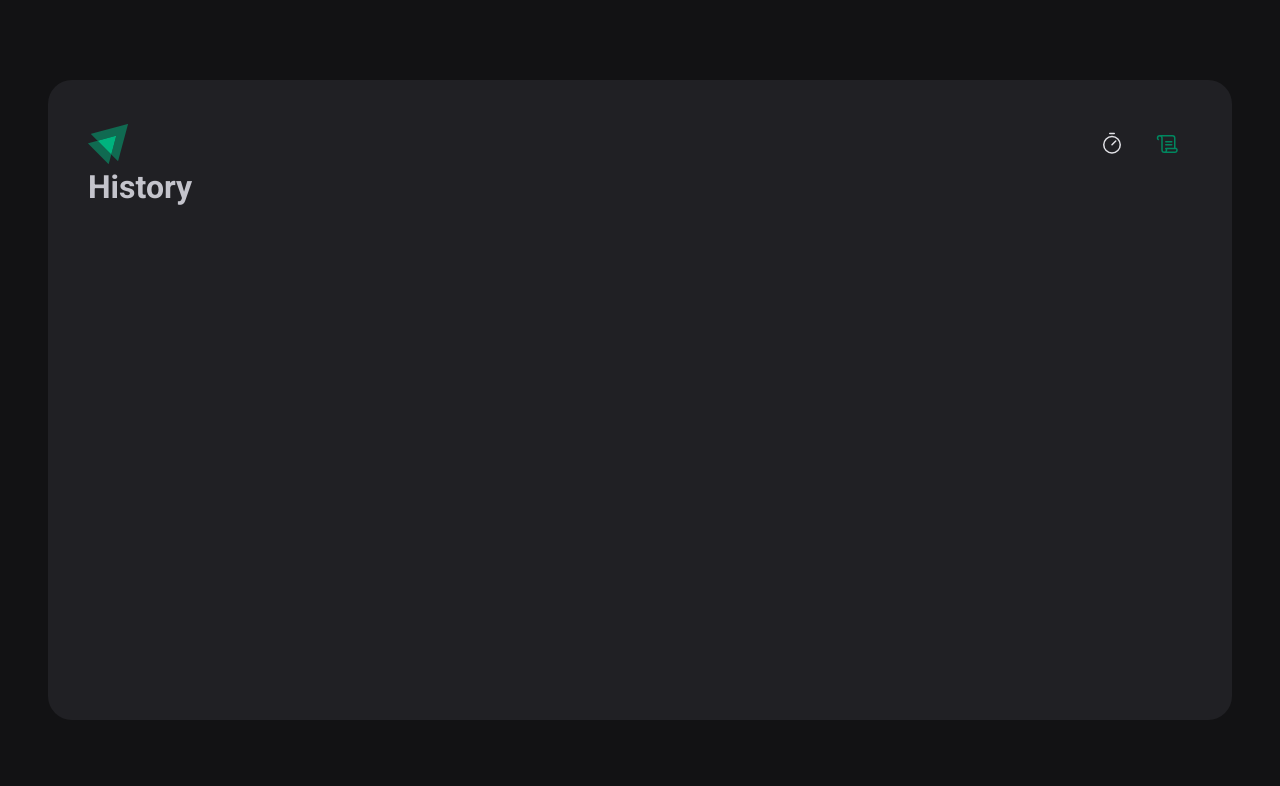
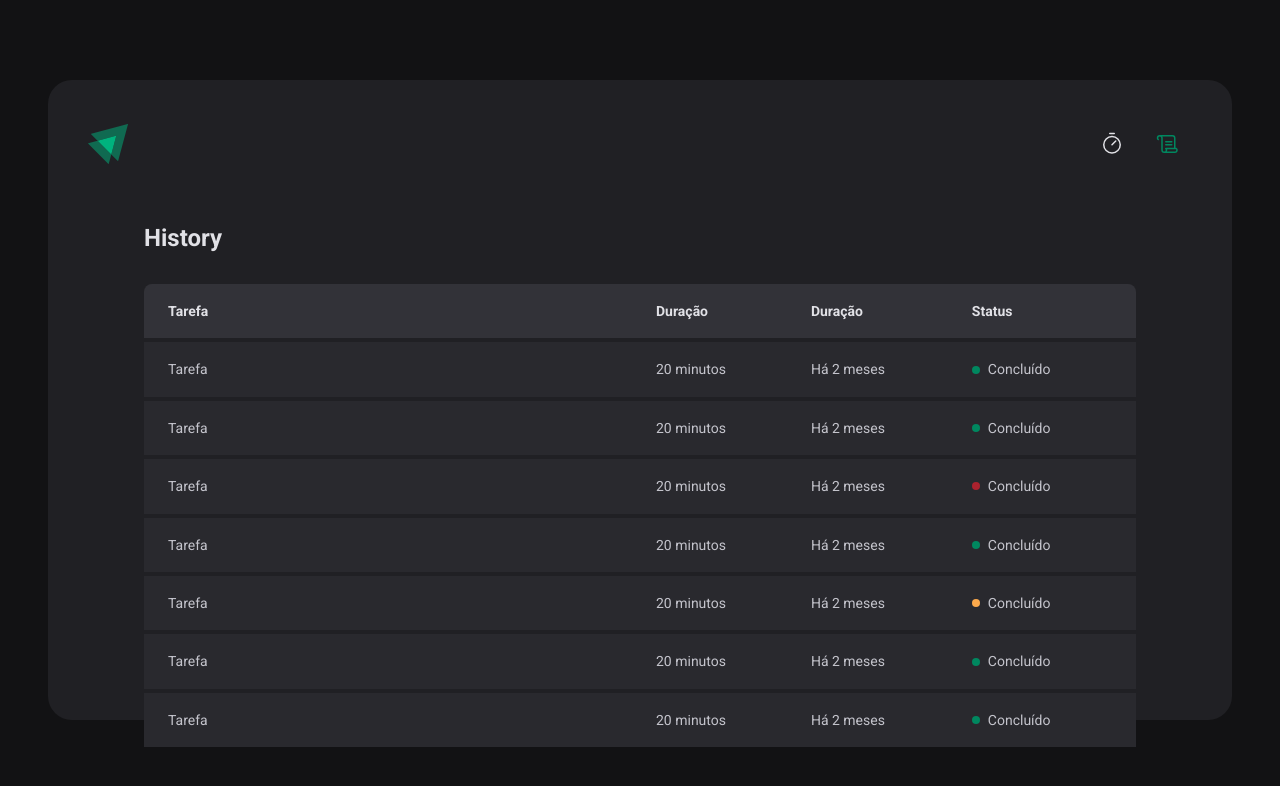
Before and after one commit to EmmanuelBarbosaMonteiro/02-ignite-timer-in-next-stitches, a Next.js app: page /history in a window 1280 px wide. Shown: the top 786 px of the page. Built offline with nearby package versions, Linux system fonts and the light colour scheme.

Commit message:
feat: Added to history table and with styling

```diff
--- a/src/app/history/page.tsx
+++ b/src/app/history/page.tsx
@@ -1,3 +1,80 @@
+import { HistoryContainer, HistoryList, Status } from './styles'
+
 export default function History() {
-  return <h1>History</h1>
+  return (
+    <HistoryContainer>
+      <h1>History</h1>
+
+      <HistoryList>
+        <table>
+          <thead>
+            <tr>
+              <th>Tarefa</th>
+              <th>Duração</th>
+              <th>Duração</th>
+              <th>Status</th>
+            </tr>
+          </thead>
+          <tbody>
+            <tr>
+              <td>Tarefa</td>
+              <td>20 minutos</td>
+              <td>Há 2 meses</td>
+              <td>
+                <Status statusColor="green">Concluído</Status>
+              </td>
+            </tr>
+            <tr>
+              <td>Tarefa</td>
+              <td>20 minutos</td>
+              <td>Há 2 meses</td>
+              <td>
+                <Status statusColor="green">Concluído</Status>
+              </td>
+            </tr>
+            <tr>
+              <td>Tarefa</td>
+              <td>20 minutos</td>
+              <td>Há 2 meses</td>
+              <td>
+                <Status statusColor="red">Concluído</Status>
+              </td>
+            </tr>
+            <tr>
+              <td>Tarefa</td>
+              <td>20 minutos</td>
+              <td>Há 2 meses</td>
+              <td>
+                <Status statusColor="green">Concluído</Status>
+              </td>
+            </tr>
+            <tr>
+              <td>Tarefa</td>
+              <td>20 minutos</td>
+              <td>Há 2 meses</td>
+              <td>
+                <Status statusColor="yellow">Concluído</Status>
+              </td>
+            </tr>
+            <tr>
+              <td>Tarefa</td>
+              <td>20 minutos</td>
+              <td>Há 2 meses</td>
+              <td>
+                <Status statusColor="green">Concluído</Status>
+              </td>
+            </tr>
+            <tr>
+              <td>Tarefa</td>
+              <td>20 minutos</td>
+              <td>Há 2 meses</td>
+              <td>
+                <Status statusColor="green">Concluído</Status>
+              </td>
+            </tr>
+          </tbody>
+        </table>
+      </HistoryList>
+    </HistoryContainer>
+  )
 }
--- /dev/null
+++ b/src/app/history/styles.ts
@@ -0,0 +1,96 @@
+import { styled } from '@/styles'
+
+export const HistoryContainer = styled('main', {
+  flex: '1',
+  padding: '3.5rem',
+
+  display: 'flex',
+  flexDirection: 'column',
+
+  h1: {
+    fontSize: '1.5rem',
+    color: '$gray100',
+  },
+})
+
+export const HistoryList = styled('div', {
+  flex: '1',
+  overflow: 'auto',
+  marginTop: '2rem',
+
+  table: {
+    width: '100%',
+    borderCollapse: 'collapse',
+    minWidth: '600px',
+  },
+
+  th: {
+    backgroundColor: '$gray600',
+    padding: '1rem',
+    textAlign: 'left',
+    color: '$gray100',
+    fontSize: '0.875rem',
+    lineHeight: '1.6',
+
+    '&:first-child': {
+      borderTopLeftRadius: '8px',
+      paddingLeft: '1.5rem',
+    },
+
+    '&:last-child': {
+      borderTopRightRadius: '8px',
+      paddingRight: '1.5rem',
+    },
+  },
+
+  td: {
+    backgroundColor: '$gray700',
+    borderTop: '4px solid $gray800',
+    padding: '1rem',
+    fontSize: '0.875rem',
+    lineHeight: '1.6',
+
+    '&:first-child': {
+      width: '50%',
+      paddingLeft: '1.5rem',
+    },
+
+    '&:last-child': {
+      paddingRight: '1.5rem',
+    },
+  },
+})
+
+const STATUS_COLORS = {
+  yellow: '$yellow500',
+  green: '$green500',
+  red: '$red500',
+} as const
+
+export const Status = styled('span', {
+  display: 'flex',
+  alignItems: 'center',
+  gap: '0.5rem',
+
+  '&::before': {
+    content: '',
+    width: '0.5rem',
+    height: '0.5rem',
+    borderRadius: '9999px',
+    background: 'unset',
+  },
+
+  variants: {
+    statusColor: {
+      yellow: {
+        '&::before': { background: STATUS_COLORS.yellow },
+      },
+      green: {
+        '&::before': { background: STATUS_COLORS.green },
+      },
+      red: {
+        '&::before': { background: STATUS_COLORS.red },
+      },
+    },
+  },
+})
```
Also changed, not shown: src/app/(home)/page.tsx (+19 -2 lines).
